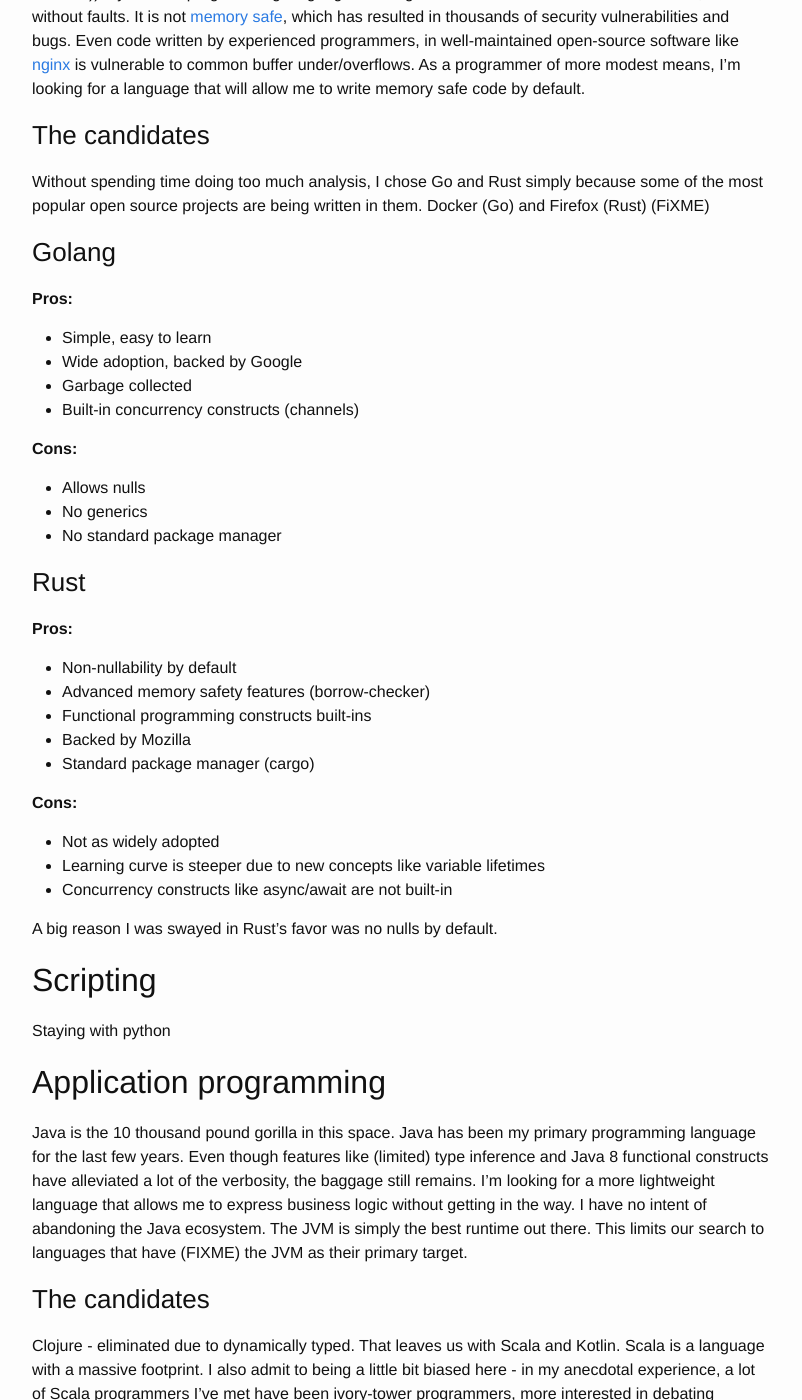
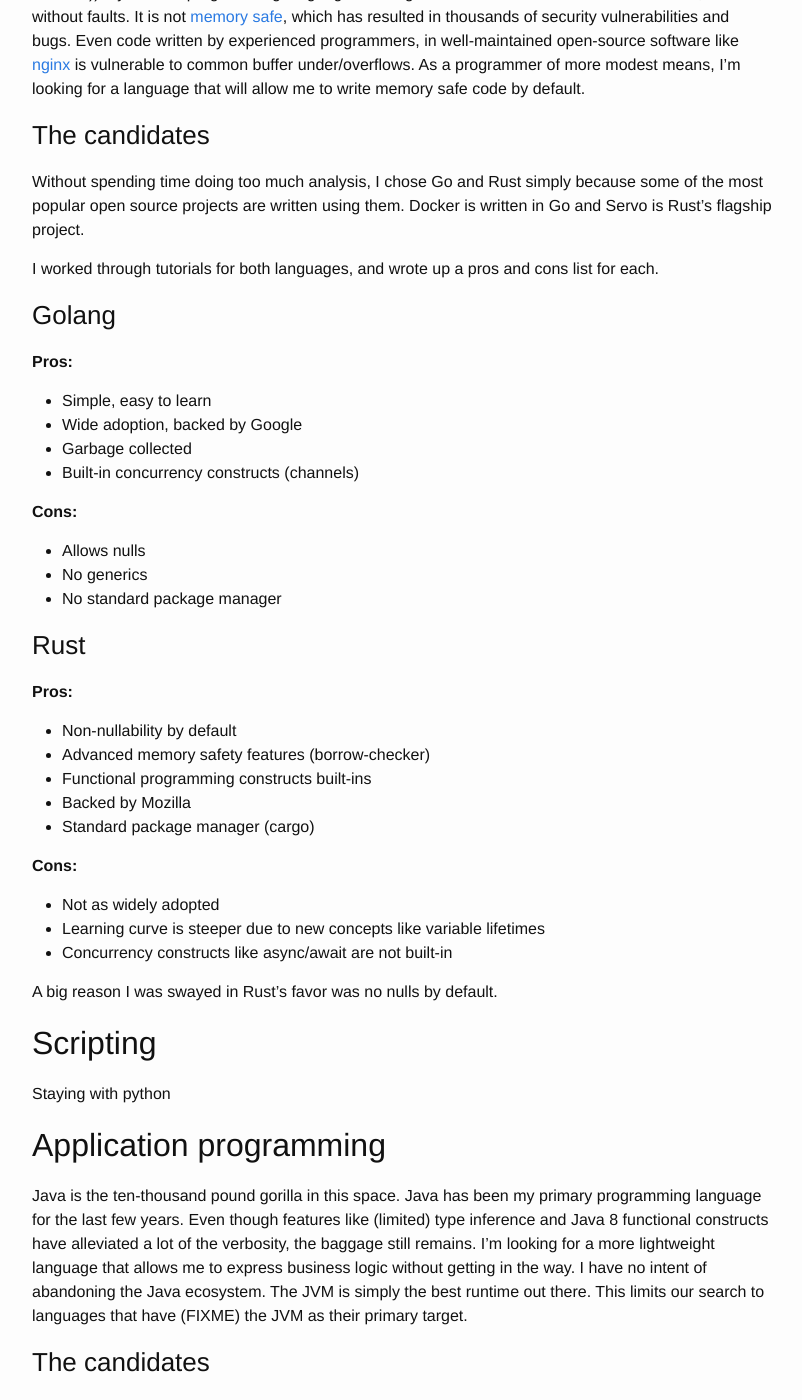
Before and after one commit to juggernaut/juggernaut.github.io, a Jekyll site: the page built from _posts/2017-10-03-picking-my-next-2-programming-languages.markdown, in a window 1280 px wide and 1400 px high, scrolled down 807 px. Shown: the whole window, without its empty margins (238-1040 px from the left). Built offline with Jekyll 4.4.1, drawn with Linux system fonts in a browser that asks for light colours.

Commit message:
Wordsmithing

```diff
--- a/_posts/2017-10-03-picking-my-next-2-programming-languages.markdown
+++ b/_posts/2017-10-03-picking-my-next-2-programming-languages.markdown
@@ -33,7 +33,9 @@ write memory safe code by default.
 ### The candidates
 
 Without spending time doing too much analysis, I chose Go and Rust simply because some of the most popular
-open source projects are being written in them. Docker (Go) and Firefox (Rust) (FiXME)
+open source projects are written using them. Docker is written in Go and Servo is Rust's flagship project.
+
+I worked through tutorials for both languages, and wrote up a pros and cons list for each.
 
 ### Golang
 **Pros:**
@@ -68,7 +70,7 @@ Staying with python
 
 ## Application programming
 
-Java is the 10 thousand pound gorilla in this space. Java has been my primary programming language for the last few years. Even though
+Java is the ten-thousand pound gorilla in this space. Java has been my primary programming language for the last few years. Even though
 features like (limited) type inference and Java 8 functional constructs have alleviated a lot of the verbosity, the baggage still
 remains. I'm looking for a more lightweight language that allows me to express business logic without getting in the way.
 I have no intent of abandoning the Java ecosystem. The JVM is simply the best runtime out there. This limits our search to languages
```
